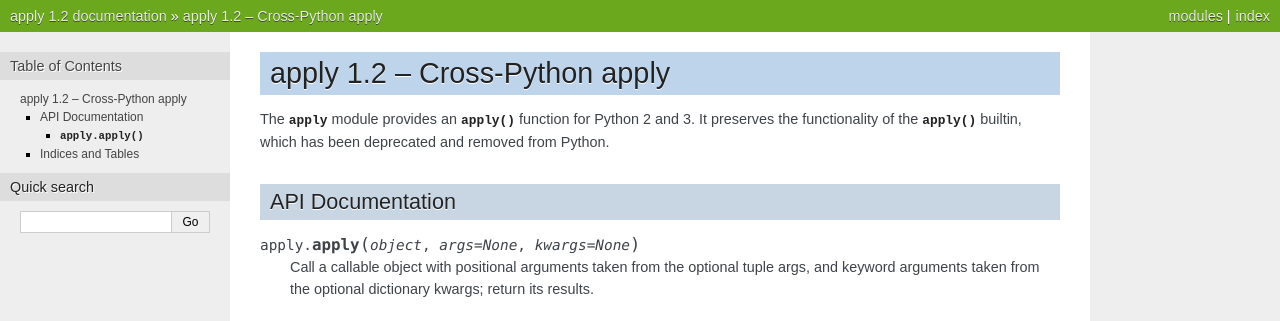
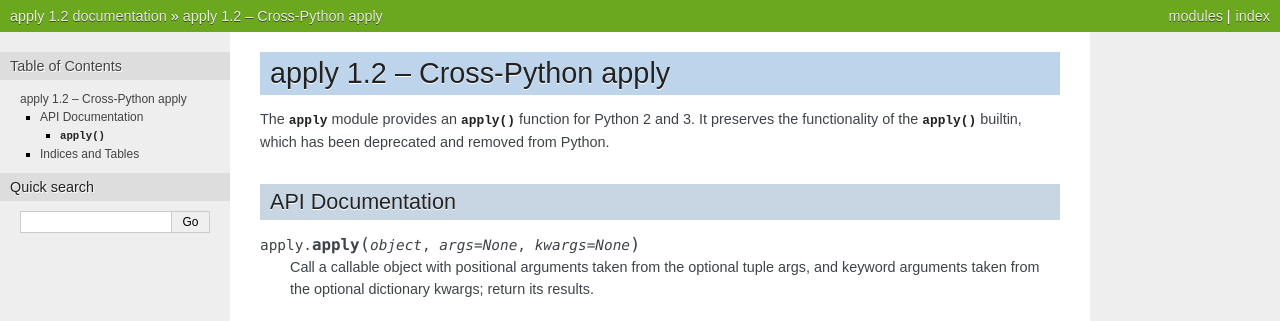
Before and after one commit to stefanholek/apply, a Sphinx documentation site: the page built from docs/index.rst, in a window 1280 px wide. Shown: the top 321 px of the page. Built offline with Sphinx 7.4.7, drawn with Linux system fonts in a browser that asks for light colours.

Commit message:
Get rid of apply.apply.apply.

```diff
--- a/docs/index.rst
+++ b/docs/index.rst
@@ -20,7 +20,7 @@
 API Documentation
 =================
 
-.. function:: apply.apply(object, args=None, kwargs=None)
+.. function:: apply(object, args=None, kwargs=None)
 
     Call a callable object with positional arguments taken from the optional
     tuple args, and keyword arguments taken from the optional dictionary
```
